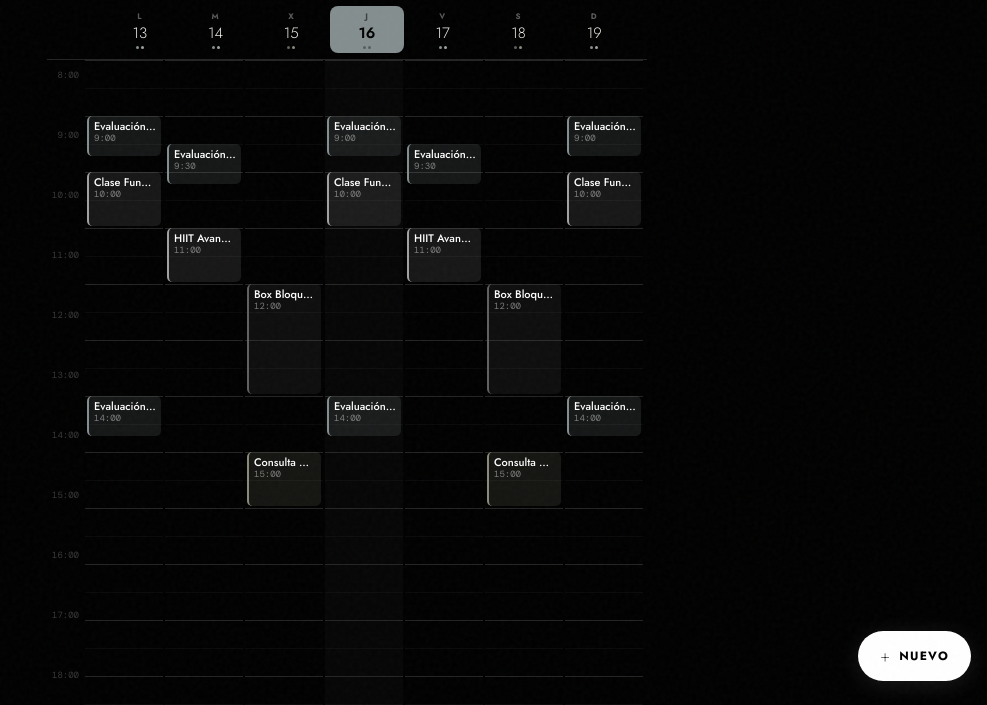
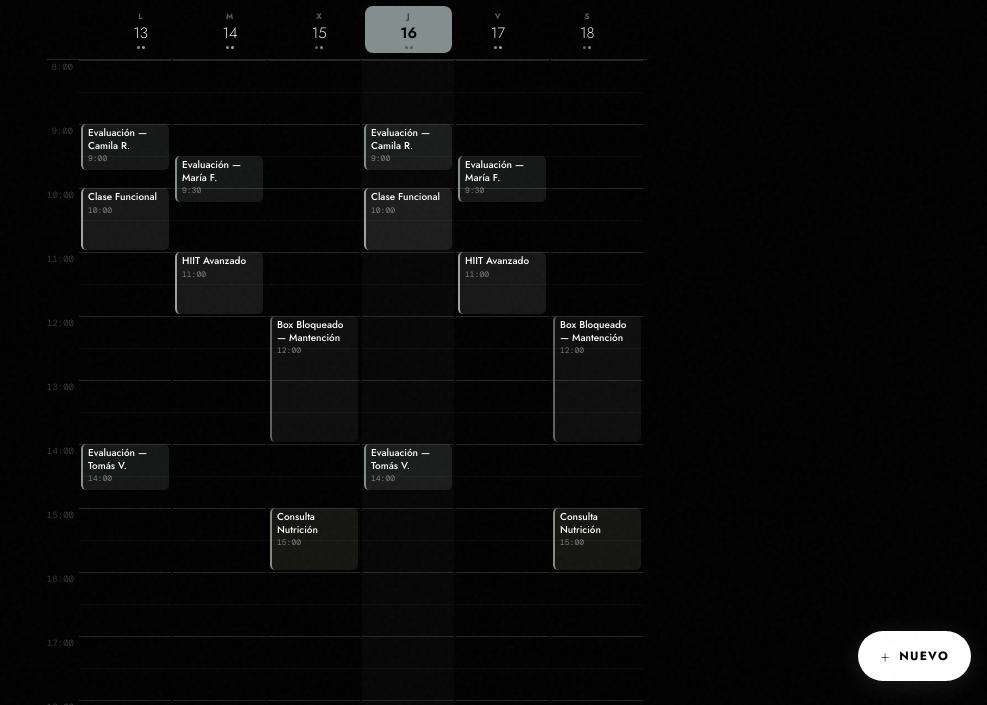
Before and after one commit to walteraburto27-netizen/Box_ONNE_Calendar, a plain HTML site: page index.html in a window 1280 px wide. Shown: the part 95-800 px from the top of the page, without its empty margins (293-1280 px from the left). Drawn offline with nearby package versions, Linux system fonts and the light colour scheme; no server answers; a web font is replaced by a local one.

Commit message:
Update index.html

```diff
--- a/index.html
+++ b/index.html
@@ -38,8 +38,8 @@
   --blocked-bg:  rgba(102,96,96,0.15);
   --nutri-bg:    rgba(138,138,122,0.13);
   /* layout */
-  --hour-h:      60px;
-  --time-col:    38px;
+  --hour-h:      64px;
+  --time-col:    32px;
   --safe-bottom: env(safe-area-inset-bottom, 0px);
   --safe-top:    env(safe-area-inset-top, 0px);
 }
@@ -202,7 +202,7 @@ body::before {
 /* ── Week days header ────────────────────────────────────────────── */
 .week-days-header {
   display: grid;
-  grid-template-columns: var(--time-col) repeat(7, 1fr);
+  grid-template-columns: var(--time-col) repeat(6, 1fr);
   gap: 2px;
   padding-bottom: 6px;
 }
@@ -292,13 +292,12 @@ body::before {
   line-height: 1;
   user-select: none;
   height: var(--hour-h);
-  box-sizing: border-box;
 }
 
 .day-cols {
   flex: 1;
   display: grid;
-  grid-template-columns: repeat(7, 1fr);
+  grid-template-columns: repeat(6, 1fr);
   gap: 2px;
   min-width: 0;
 }
@@ -364,21 +363,24 @@ body::before {
 .ev-block.nutricion { background: rgba(138,138,122,0.15); border-left: 2.5px solid #8a8a7a; }
 
 .ev-title {
-  font-size: 11px;
+  font-size: 10px;
   font-weight: 500;
   color: var(--white);
-  white-space: nowrap;
+  line-height: 1.25;
+  display: -webkit-box;
+  -webkit-line-clamp: 2;
+  -webkit-box-orient: vertical;
   overflow: hidden;
-  text-overflow: ellipsis;
-  line-height: 1.3;
+  word-break: break-word;
 }
 
 .ev-time {
   font-family: 'DM Mono', monospace;
-  font-size: 9px;
+  font-size: 8px;
   color: rgba(255,255,255,0.45);
-  margin-top: 1px;
+  margin-top: 2px;
   line-height: 1;
+  white-space: nowrap;
 }
 
 /* ── Now line ────────────────────────────────────────────────────── */
@@ -892,7 +894,7 @@ let weekOff  = 0;   // weeks offset from today
 let selEvent = null;
 let selType  = null;
 
-const DAYS_SHORT = ['L','M','X','J','V','S','D'];
+const DAYS_SHORT = ['L','M','X','J','V','S'];
 const DAYS_FULL  = ['Lunes','Martes','Miércoles','Jueves','Viernes','Sábado','Domingo'];
 const MONTHS     = ['enero','febrero','marzo','abril','mayo','junio','julio','agosto','septiembre','octubre','noviembre','diciembre'];
 const HOURS      = [6,7,8,9,10,11,12,13,14,15,16,17,18,19,20,21];
@@ -973,7 +975,7 @@ function getWeekDates(offset = 0) {
   mon.setDate(now.getDate() - dow + offset * 7);
   mon.setHours(0,0,0,0);
 
-  return Array.from({ length: 7 }, (_, i) => {
+  return Array.from({ length: 6 }, (_, i) => {  // 6 days: Mon–Sat
     const d = new Date(mon);
     d.setDate(mon.getDate() + i);
     return d;
@@ -1062,21 +1064,21 @@ function buildDemoEvents(dates) {
 // ════════════════════════════════════════════════════════════════════
 // BUILD WEEK VIEW
 // ════════════════════════════════════════════════════════════════════
-const HOUR_H   = 56;   // px per hour
+const HOUR_H   = 64;   // px per hour
 const FIRST_H  = HOURS[0];
 const TOTAL_H  = HOURS.length * HOUR_H;
 
 async function buildWeek() {
   const dates = getWeekDates(weekOff);
-  const mon = dates[0], sun = dates[6];
+  const mon = dates[0], sat = dates[5];
 
   // Title
-  if (mon.getMonth() === sun.getMonth()) {
+  if (mon.getMonth() === sat.getMonth()) {
     document.getElementById('weekRangeTitle').textContent =
-      `${mon.getDate()}–${sun.getDate()} ${MONTHS[mon.getMonth()]}`;
+      `${mon.getDate()}–${sat.getDate()} ${MONTHS[mon.getMonth()]}`;
   } else {
     document.getElementById('weekRangeTitle').textContent =
-      `${fmt(mon)} – ${fmt(sun)}`;
+      `${fmt(mon)} – ${fmt(sat)}`;
   }
 
   // Day headers
@@ -1100,7 +1102,7 @@ async function buildWeek() {
 
   // Fetch
   const startISO = dates[0].toISOString();
-  const endISO = (() => { const e = new Date(dates[6]); e.setHours(23,59,59); return e.toISOString(); })();
+  const endISO = (() => { const e = new Date(dates[5]); e.setHours(23,59,59); return e.toISOString(); })();
   events = await fetchEvents(startISO, endISO);
 
   if (!events || events.length === 0) {
```
